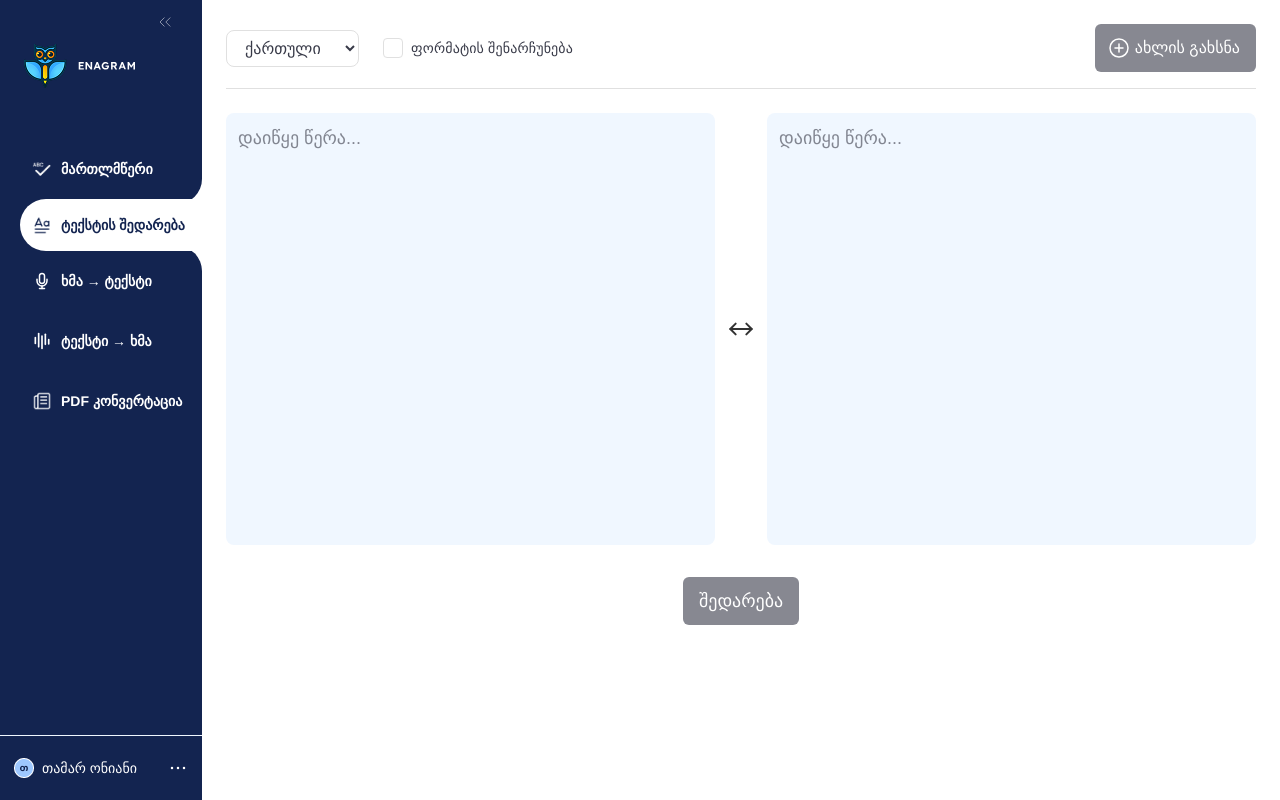
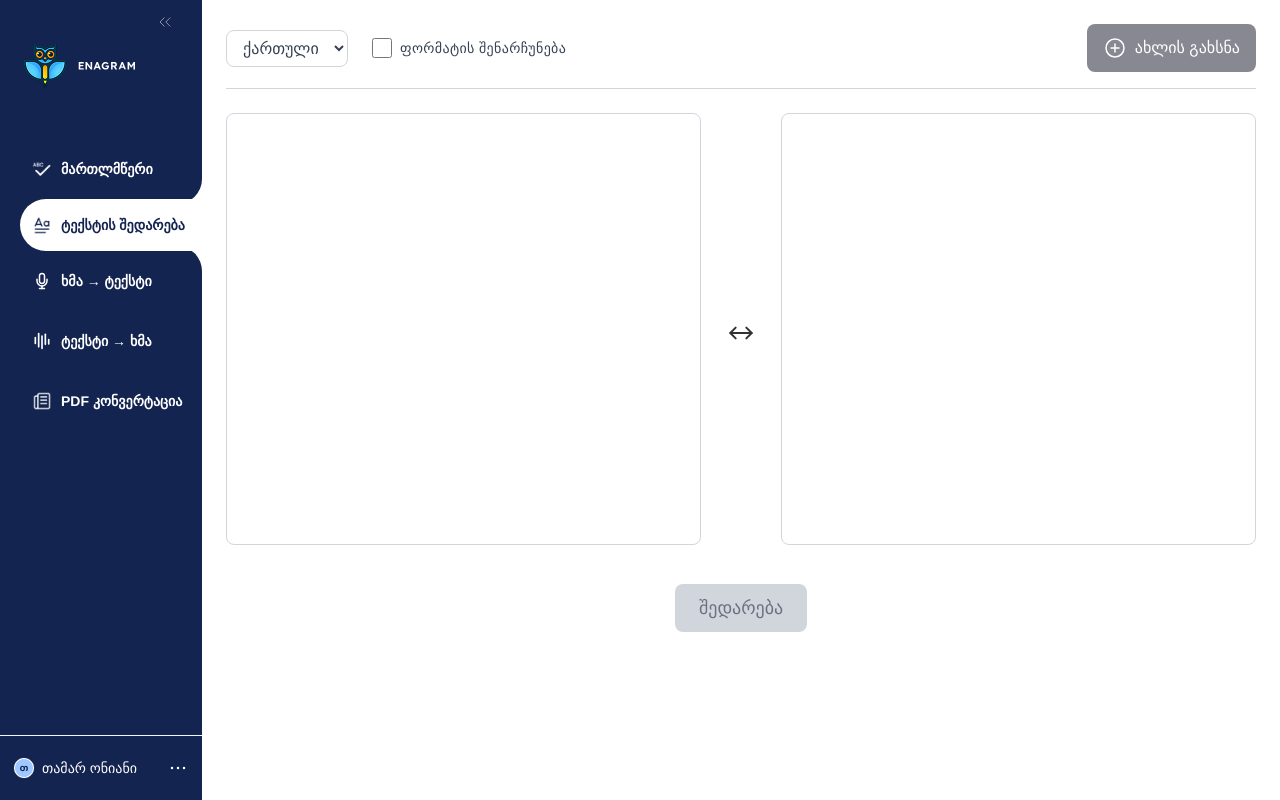
Before and after one commit to Giorgi-Khoshtaria/EnagramTask, a React (Vite) app: page / in a window 1280 px wide. Built offline with nearby package versions, Linux system fonts and the light colour scheme.

Commit message:
feat: add text comparison functionality

```diff
--- a/src/Pages/CompareText/CompareText.tsx
+++ b/src/Pages/CompareText/CompareText.tsx
@@ -1,64 +1,160 @@
-import React from "react";
+import React, { useReducer } from "react";
 import plusIcon from "../../assets/plusIcon.svg";
 import arrows from "../../assets/arrows.svg";
-function CompareText() {
+
+type State = {
+  text1: string;
+  text2: string;
+  highlighted1: string;
+  highlighted2: string;
+};
+
+type Action =
+  | { type: "SET_TEXT1"; payload: string }
+  | { type: "SET_TEXT2"; payload: string }
+  | { type: "COMPARE_TEXTS" }
+  | { type: "RESET" };
+
+const initialState: State = {
+  text1: "",
+  text2: "",
+  highlighted1: "",
+  highlighted2: "",
+};
+
+const reducer = (state: State, action: Action): State => {
+  switch (action.type) {
+    case "SET_TEXT1":
+      return { ...state, text1: action.payload };
+    case "SET_TEXT2":
+      return { ...state, text2: action.payload };
+    case "COMPARE_TEXTS": {
+      const chars1 = state.text1.split("");
+      const chars2 = state.text2.split("");
+      let highlighted1 = "";
+      let highlighted2 = "";
+
+      const maxLength = Math.max(chars1.length, chars2.length);
+
+      for (let i = 0; i < maxLength; i++) {
+        const c1 = chars1[i] || "";
+        const c2 = chars2[i] || "";
+
+        if (c1 === c2) {
+          highlighted1 += `<span>${c1}</span>`;
+          highlighted2 += `<span>${c2}</span>`;
+        } else if (c1 && !c2) {
+          highlighted1 += `<span class="bg-red-200 text-red-600 font-semibold">${c1}</span>`;
+        } else if (!c1 && c2) {
+          highlighted2 += `<span class="bg-green-200 text-green-600 font-semibold">${c2}</span>`;
+        } else {
+          highlighted1 += `<span class="bg-red-200 text-red-600 font-semibold">${c1}</span>`;
+          highlighted2 += `<span class="bg-green-200 text-green-600 font-semibold">${c2}</span>`;
+        }
+      }
+
+      return { ...state, highlighted1, highlighted2 };
+    }
+    case "RESET":
+      return initialState;
+    default:
+      return state;
+  }
+};
+
+export default function CompareText() {
+  const [state, dispatch] = useReducer(reducer, initialState);
+
   return (
-    <div className="w-full min-h-screen flex flex-col items-start">
-      <div className="px-6 pt-6 w-full ">
-        <div className="pb-4 border-b  border-b-lightGray   flex items-center justify-between">
+    <div className="w-full min-h-screen flex flex-col items-start bg-white">
+      <div className="px-6 pt-6 w-full">
+        <div className="pb-4 border-b border-gray-300 flex items-center justify-between">
           <div className="flex items-center gap-6">
             <select
               defaultValue="ka"
-              className="  border border-lightGray rounded-lg  leading-[22px] text-arsenic
-            pl-3.5 pr-2 py-2 flex items-center justify-between"
+              className="border border-gray-300 rounded-lg leading-[22px] text-gray-700 px-3 py-2"
             >
               <option value="ka">ქართული</option>
-              <option value="en">ინგლისური</option>
+              <option value="en">English</option>
             </select>
 
             <div className="flex items-center gap-2">
               <input
                 type="checkbox"
                 id="preserveFormat"
-                className="w-5 h-5 appearance-none border border-lightGray rounded-sm checked:bg-blue-500"
+                className="w-5 h-5 border border-gray-400 rounded-sm accent-blue-500"
               />
               <label
                 htmlFor="preserveFormat"
-                className="text-sm leading-[22px] tracking-[0.14px] text-arsenic"
+                className="text-sm leading-[22px] tracking-wide text-gray-700"
               >
                 ფორმატის შენარჩუნება
               </label>
             </div>
           </div>
-          <div>
-            <button className="bg-brown cursor-pointer flex gap-1  items-center py-[10px] pr-4 pl-3 rounded-[6px] text-white leading-7 ">
-              <img src={plusIcon} alt="plusIcon" />
-              ახლის გახსნა
-            </button>
-          </div>
+
+          <button
+            onClick={() => dispatch({ type: "RESET" })}
+            className="bg-brown flex gap-2 items-center py-[10px] px-4 rounded-lg text-white leading-7 hover:bg-brown/80 transition"
+          >
+            <img src={plusIcon} alt="plusIcon" />
+            ახლის გახსნა
+          </button>
         </div>
       </div>
 
       <div className="p-6 flex flex-col items-center w-full gap-8">
-        <div className="flex items-center justify-between gap-[10px] w-full">
-          <textarea
-            className="p-3 bg-light-blue w-full h-[432px] rounded-lg resize-none text-[18px] text-arsenic leading-[26px] focus:outline-0 placeholder:text-[18px] placeholder:leading-[26px] placeholder:text-brown"
-            placeholder="დაიწყე წერა..."
-          ></textarea>
+        <div className="flex items-center justify-between gap-4 w-full">
+          <div className="relative w-full">
+            <div
+              className="absolute inset-0 p-3 text-lg leading-6 text-gray-700 whitespace-pre-wrap break-words pointer-events-none"
+              dangerouslySetInnerHTML={{
+                __html: state.highlighted1 || state.text1,
+              }}
+            />
+            <textarea
+              value={state.text1}
+              onChange={(e) =>
+                dispatch({ type: "SET_TEXT1", payload: e.target.value })
+              }
+              className="p-3 bg-transparent border border-gray-300 w-full h-[432px] rounded-lg resize-none text-lg leading-6 text-transparent caret-black focus:outline-none"
+              placeholder="დაიწყე წერა..."
+            />
+          </div>
 
-          <img src={arrows} alt="arrows" />
+          <img src={arrows} alt="arrows" className="mx-2" />
 
-          <textarea
-            className="p-3 bg-light-blue w-full h-[432px] rounded-lg resize-none text-[18px] text-arsenic leading-[26px] focus:outline-0 placeholder:text-[18px] placeholder:leading-[26px] placeholder:text-brown"
-            placeholder="დაიწყე წერა..."
-          ></textarea>
+          <div className="relative w-full">
+            <div
+              className="absolute inset-0 p-3 text-lg leading-6 text-gray-700 whitespace-pre-wrap break-words pointer-events-none"
+              dangerouslySetInnerHTML={{
+                __html: state.highlighted2 || state.text2,
+              }}
+            />
+            <textarea
+              value={state.text2}
+              onChange={(e) =>
+                dispatch({ type: "SET_TEXT2", payload: e.target.value })
+              }
+              className="p-3 bg-transparent border border-gray-300 w-full h-[432px] rounded-lg resize-none text-lg leading-6 text-transparent caret-black focus:outline-none"
+              placeholder="დაიწყე წერა..."
+            />
+          </div>
         </div>
-        <button className="py-[10px] px-4 rounded-[6px] bg-brown text-white leading-7 text-[18px]">
+
+        <button
+          onClick={() => dispatch({ type: "COMPARE_TEXTS" })}
+          disabled={!state.text1.trim() || !state.text2.trim()}
+          className={`py-[10px] px-6 rounded-lg text-lg transition
+    ${
+      state.text1.trim() && state.text2.trim()
+        ? "bg-blue-600 text-white hover:bg-blue-500"
+        : "bg-gray-300 text-gray-500 cursor-not-allowed"
+    }`}
+        >
           შედარება
         </button>
       </div>
     </div>
   );
 }
-
-export default CompareText;
```
